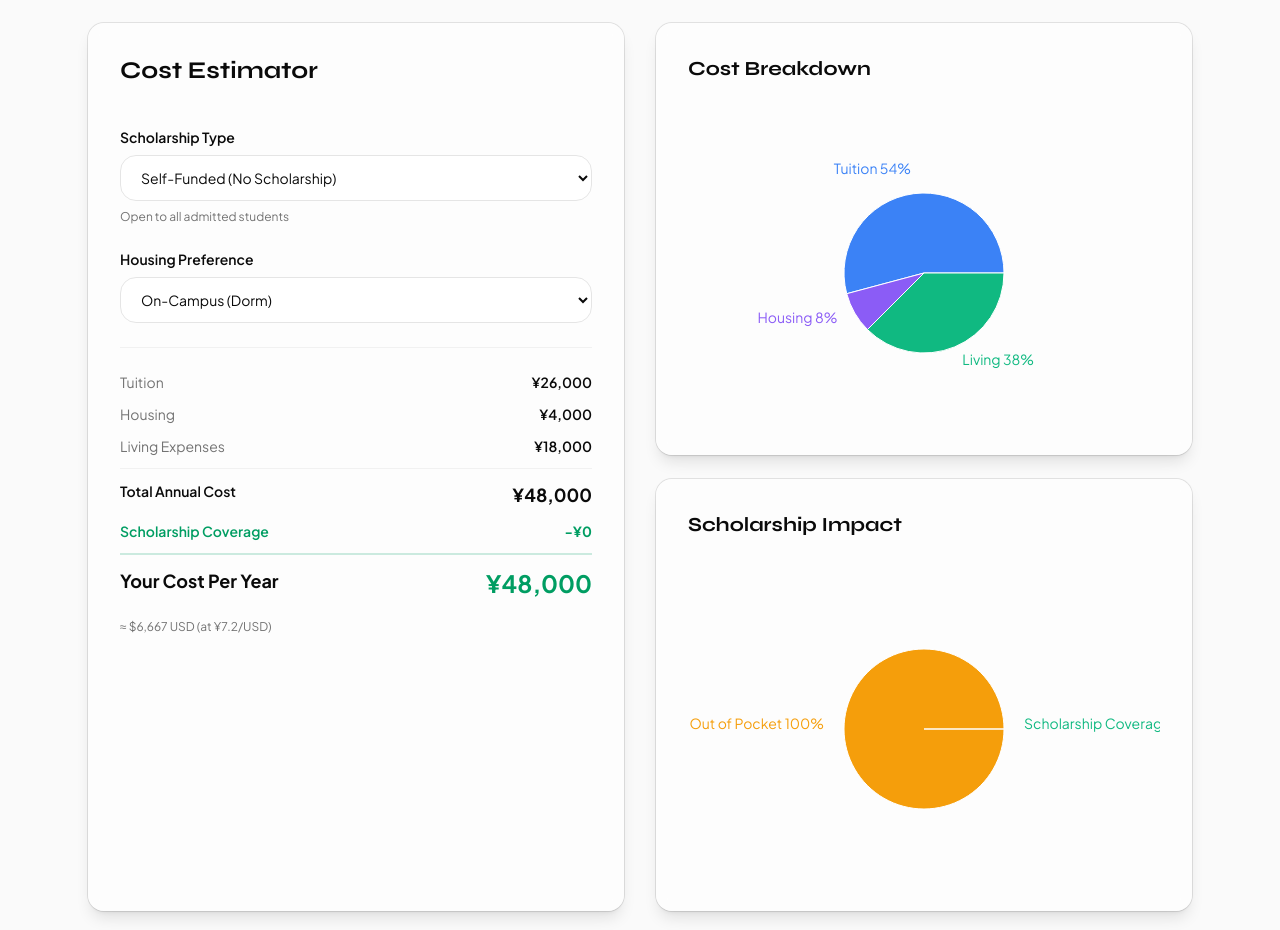
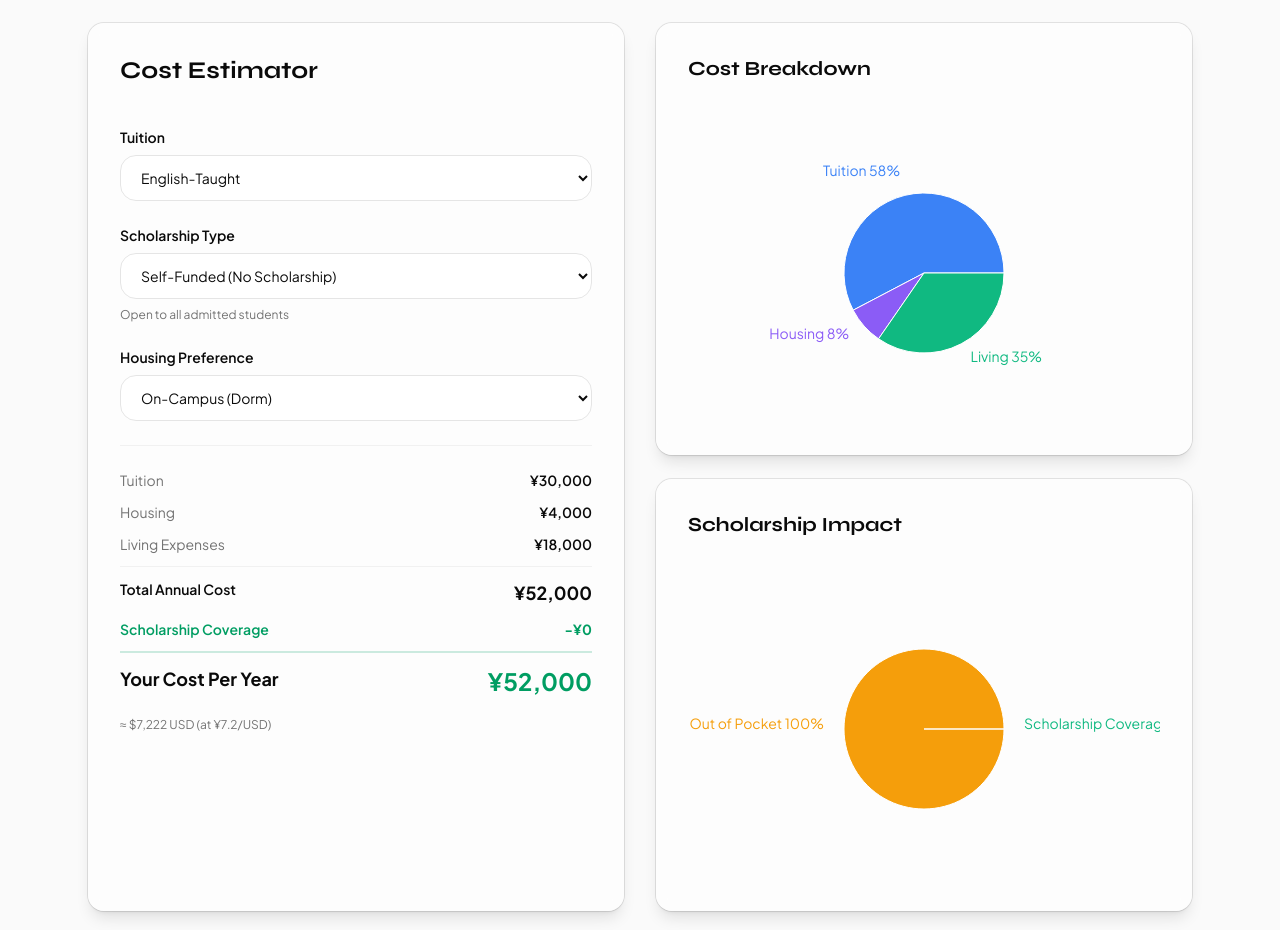
Before and after one commit to studyinbit/studyinbit.github.io, a Next.js app: page /admissions in a window 1280 px wide. Shown: the part 1540-2470 px from the top of the page. Built offline with nearby package versions, Linux system fonts and the light colour scheme.

Commit message:
added tuition type to cost selector

```diff
--- a/components/features/CostCalculator.tsx
+++ b/components/features/CostCalculator.tsx
@@ -9,8 +9,10 @@ import { Label } from "@/components/ui/label";
 export function CostCalculator() {
   const [scholarship, setScholarship] = useState("none");
   const [housing, setHousing] = useState("on-campus");
+  const [tuitionType, setTuitionType] = useState("english");
 
-  const { tuition, dormOnCampus, livingOnCampus, livingOffCampus } = siteContent.costs;
+  const { tuitionEnglish, tuitionChinese, dormOnCampus, livingOnCampus, livingOffCampus } = siteContent.costs;
+  const tuition = tuitionType === "english" ? tuitionEnglish : tuitionChinese;
   const selectedScholarship = siteContent.scholarships.find((s) => s.id === scholarship);
   const scholarshipValue = selectedScholarship?.value || 0;
 
@@ -39,6 +41,22 @@ export function CostCalculator() {
         <h3 className="text-2xl font-display font-bold mb-6">Cost Estimator</h3>
 
         <div className="space-y-6">
+          {/* Tuition Selector */}
+          <div>
+            <Label htmlFor="tuition" className="text-sm font-semibold mb-2 block">
+              Tuition
+            </Label>
+            <select
+              id="tuition"
+              value={tuitionType}
+              onChange={(e) => setTuitionType(e.target.value)}
+              className="w-full px-4 py-3 rounded-xl border border-border bg-white focus:outline-none focus:ring-2 focus:ring-primary/50 transition-all"
+            >
+              <option value="english">English-Taught</option>
+              <option value="chinese">Chinese-Taught</option>
+            </select>
+          </div>
+
           {/* Scholarship Selector */}
           <div>
             <Label htmlFor="scholarship" className="text-sm font-semibold mb-2 block">
--- a/lib/content.ts
+++ b/lib/content.ts
@@ -80,7 +80,8 @@ export const siteContent = {
     },
   ],
   costs: {
-    tuition: 26000, // RMB per year
+    tuitionEnglish: 30000, // RMB per year (English-taught)
+    tuitionChinese: 23000, // RMB per year (Chinese-taught)
     dormOnCampus: 4000, // RMB per year
     livingOnCampus: 18000, // RMB per year (food, transport, etc.)
     livingOffCampus: 36000, // RMB per year
```
